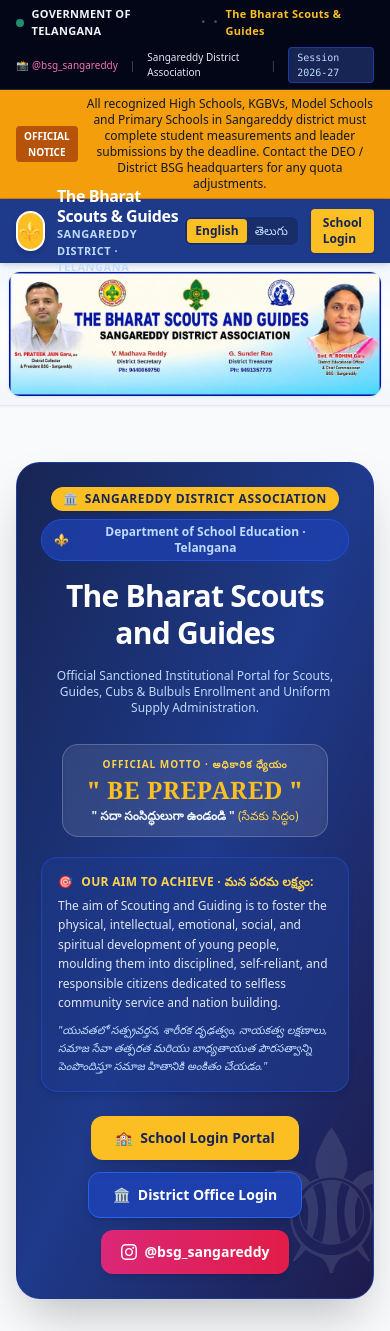
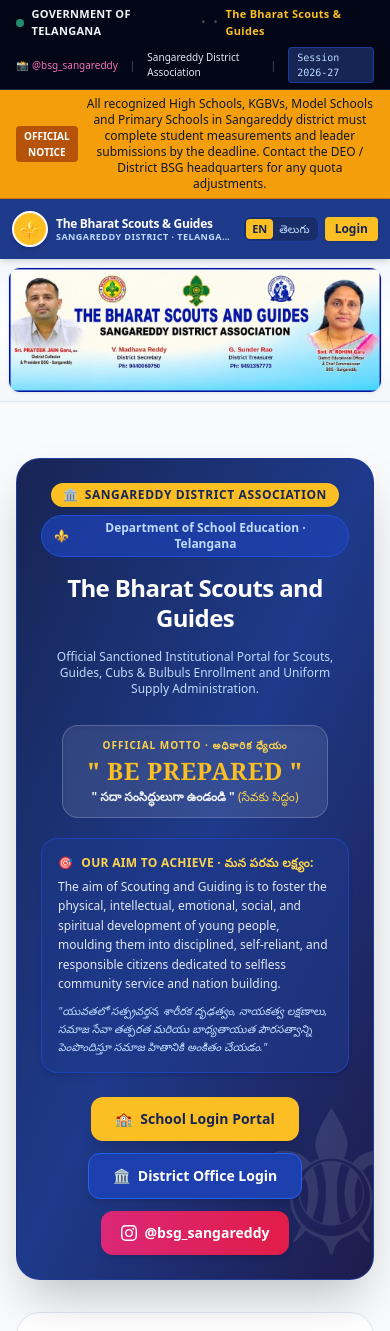
Before and after one commit to BHARDWAJ-2005/bsgsrd, a Django app: page / in a window 390 px wide. Shown: the top 1331 px of the page. Run offline with Django 5.2, Linux system fonts and the light colour scheme; data comes from the database, SQL or seed files in the repository; some libraries are stand-ins or nearby versions.

Commit message:
Fix navbar mobile responsiveness and brand overflow

```diff
--- a/templates/base.html
+++ b/templates/base.html
@@ -70,19 +70,19 @@
 
     <!-- Main Navigation Bar -->
     <header class="bg-blue-900 text-white shadow-md relative z-30">
-        <div class="max-w-7xl mx-auto px-4 sm:px-6 lg:px-8">
-            <div class="flex items-center justify-between h-16">
+        <div class="max-w-7xl mx-auto px-3 sm:px-6 lg:px-8">
+            <div class="flex items-center justify-between min-h-[3.75rem] sm:min-h-[4rem] py-2 sm:py-0 gap-2 sm:gap-4">
                 <!-- Brand / Logo -->
-                <div class="flex items-center space-x-3">
-                    <a href="{% url 'home' %}" class="flex items-center space-x-3 group">
-                        <div class="w-10 h-10 rounded-full bg-amber-400 flex items-center justify-center text-blue-950 font-black text-xl shadow-md border-2 border-white">
+                <div class="flex items-center min-w-0 flex-1 sm:flex-initial">
+                    <a href="{% url 'home' %}" class="flex items-center space-x-2 sm:space-x-3 group min-w-0">
+                        <div class="w-9 h-9 sm:w-10 sm:h-10 shrink-0 rounded-full bg-amber-400 flex items-center justify-center text-blue-950 font-black text-lg sm:text-xl shadow-md border-2 border-white">
                             ⚜
                         </div>
-                        <div>
-                            <div class="font-bold text-base sm:text-lg tracking-tight leading-tight group-hover:text-amber-300 transition">
+                        <div class="min-w-0">
+                            <div class="font-bold text-xs sm:text-base md:text-lg tracking-tight leading-tight group-hover:text-amber-300 transition truncate sm:whitespace-normal">
                                 {% if current_lang == 'te' %}భారత్ స్కౌట్స్ & గైడ్స్{% else %}The Bharat Scouts & Guides{% endif %}
                             </div>
-                            <div class="text-[11px] text-blue-200 tracking-wider uppercase font-semibold">
+                            <div class="text-[9px] sm:text-[11px] text-blue-200 tracking-wider uppercase font-semibold leading-tight truncate sm:whitespace-normal">
                                 Sangareddy District · Telangana
                             </div>
                         </div>
@@ -90,13 +90,13 @@
                 </div>
 
                 <!-- Navigation Links & User Actions -->
-                <div class="flex items-center space-x-3 sm:space-x-4">
+                <div class="flex items-center space-x-1.5 sm:space-x-3 shrink-0">
                     <!-- Bilingual Language Switcher -->
-                    <div class="flex items-center bg-blue-950/60 rounded-lg p-0.5 text-xs font-medium border border-blue-700/50">
-                        <a href="?lang=en" class="px-2 py-1 rounded {% if current_lang == 'en' %}bg-amber-400 text-blue-950 font-bold{% else %}text-blue-200 hover:text-white{% endif %} transition">
-                            English
+                    <div class="flex items-center bg-blue-950/60 rounded-lg p-0.5 text-[11px] sm:text-xs font-medium border border-blue-700/50">
+                        <a href="?lang=en" class="px-1.5 sm:px-2 py-0.5 sm:py-1 rounded {% if current_lang == 'en' %}bg-amber-400 text-blue-950 font-bold{% else %}text-blue-200 hover:text-white{% endif %} transition">
+                            <span class="sm:hidden">EN</span><span class="hidden sm:inline">English</span>
                         </a>
-                        <a href="?lang=te" class="px-2 py-1 rounded {% if current_lang == 'te' %}bg-amber-400 text-blue-950 font-bold{% else %}text-blue-200 hover:text-white{% endif %} transition">
+                        <a href="?lang=te" class="px-1.5 sm:px-2 py-0.5 sm:py-1 rounded {% if current_lang == 'te' %}bg-amber-400 text-blue-950 font-bold{% else %}text-blue-200 hover:text-white{% endif %} transition">
                             తెలుగు
                         </a>
                     </div>
@@ -111,28 +111,28 @@
 
                     {% if request.user.is_authenticated %}
                         {% if is_district_admin %}
-                            <span class="bg-emerald-600 text-white text-[11px] font-bold px-2.5 py-1 rounded-full shadow-sm">
-                                District Admin
+                            <span class="bg-emerald-600 text-white text-[10px] sm:text-[11px] font-bold px-2 sm:px-2.5 py-0.5 sm:py-1 rounded-full shadow-sm whitespace-nowrap">
+                                <span class="sm:hidden">Admin</span><span class="hidden sm:inline">District Admin</span>
                             </span>
-                            <a href="{% url 'district_dashboard' %}" class="text-xs bg-blue-800 hover:bg-blue-700 px-3 py-1.5 rounded font-medium transition">
-                                Command Center
+                            <a href="{% url 'district_dashboard' %}" class="text-xs bg-blue-800 hover:bg-blue-700 px-2 sm:px-3 py-1 sm:py-1.5 rounded font-medium transition whitespace-nowrap">
+                                <span class="sm:hidden">Admin</span><span class="hidden sm:inline">Command Center</span>
                             </a>
                         {% elif user_school %}
                             <div class="hidden md:block text-right">
                                 <div class="text-xs font-bold text-amber-300 truncate max-w-[200px]">{{ user_school.name }}</div>
                                 <div class="text-[10px] text-blue-200 font-mono">UDISE: {{ user_school.udise_code }}</div>
                             </div>
-                            <a href="{% url 'school_dashboard' %}" class="text-xs bg-blue-800 hover:bg-blue-700 px-2.5 py-1.5 rounded font-medium transition">
+                            <a href="{% url 'school_dashboard' %}" class="text-xs bg-blue-800 hover:bg-blue-700 px-2 sm:px-2.5 py-1 sm:py-1.5 rounded font-medium transition whitespace-nowrap">
                                 Dashboard
                             </a>
                         {% endif %}
 
-                        <a href="{% url 'logout' %}" class="text-xs bg-red-600/90 hover:bg-red-700 text-white px-2.5 py-1.5 rounded font-medium transition">
-                            {% if current_lang == 'te' %}లాగ్ అవుట్{% else %}Sign Out{% endif %}
+                        <a href="{% url 'logout' %}" class="text-xs bg-red-600/90 hover:bg-red-700 text-white px-2 sm:px-2.5 py-1 sm:py-1.5 rounded font-medium transition whitespace-nowrap">
+                            {% if current_lang == 'te' %}లాగ్ అవుట్{% else %}<span class="sm:hidden">Exit</span><span class="hidden sm:inline">Sign Out</span>{% endif %}
                         </a>
                     {% else %}
-                        <a href="{% url 'login' %}" class="text-xs bg-amber-400 hover:bg-amber-300 text-blue-950 font-bold px-3 py-1.5 rounded shadow transition">
-                            {% if current_lang == 'te' %}లాగిన్{% else %}School Login{% endif %}
+                        <a href="{% url 'login' %}" class="text-xs bg-amber-400 hover:bg-amber-300 text-blue-950 font-bold px-2.5 sm:px-3 py-1 sm:py-1.5 rounded shadow transition whitespace-nowrap">
+                            {% if current_lang == 'te' %}లాగిన్{% else %}<span class="sm:hidden">Login</span><span class="hidden sm:inline">School Login</span>{% endif %}
                         </a>
                     {% endif %}
                 </div>
--- a/templates/landing.html
+++ b/templates/landing.html
@@ -38,7 +38,7 @@
             </div>
 
             <!-- Portal Heading -->
-            <h1 class="text-3xl sm:text-4xl font-black tracking-tight leading-tight">
+            <h1 class="text-2xl sm:text-4xl font-black tracking-tight leading-tight">
                 The Bharat Scouts and Guides
             </h1>
             <p class="text-xs sm:text-sm text-blue-200 font-medium max-w-2xl mx-auto">
```
